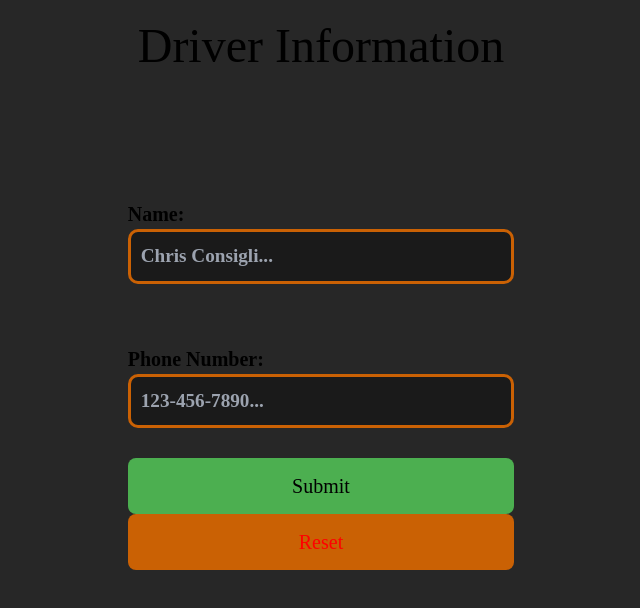
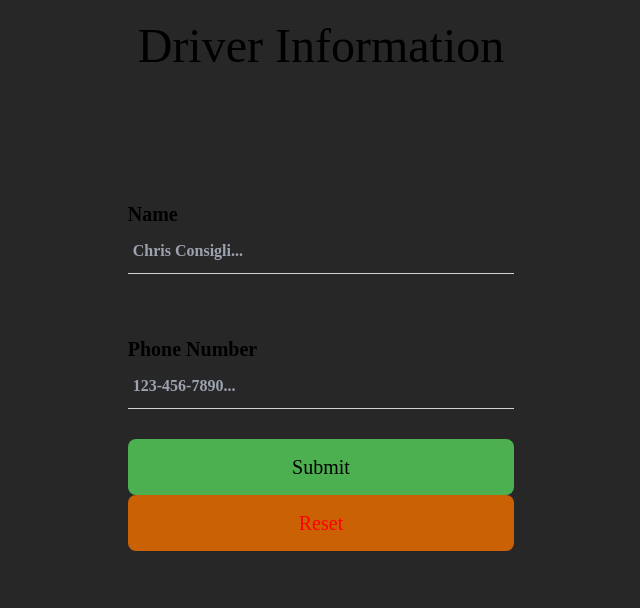
Before and after one commit to denismel2024S/Hackathon24, a React (Vite) app in the folder Hackathon24/: page / in a window 1280 px wide. Both pictures are taken after a click on the button "Driver Login". Shown: the top 608 px of the page, without its empty margins (319-959 px from the left). Built offline with nearby package versions, Linux system fonts and the light colour scheme.

Commit message:
Added textbox animations

```diff
--- a/Hackathon24/src/App.jsx
+++ b/Hackathon24/src/App.jsx
@@ -63,13 +63,18 @@ const App = () => {
             <div>
                 <h2 className="gotACode">Got A Code?</h2>
                 <div className="codeContainer">
+                    <div className = "inputGroup">
                         <input
+                            className = "input"
                             type="tel"
                             value={code}
                             onChange={(e) => setCode(e.target.value)}
                             placeholder={errorMessage ? "Invalid Code" : "Enter Code"}
                             style={errorMessage ? { borderColor: 'red' } : {}}
                             />
+                        <span className = "highlight"></span>
+                        <span className = "bar"></span>
+                    </div>
                 <button className="submit" onClick={handleCodeSubmit}>Submit</button>
                 <button className="driverButton" onClick={handleDriverButtonClick}>Driver Login</button>
                 </div>
--- a/Hackathon24/src/Components/DriverLogin/index.jsx
+++ b/Hackathon24/src/Components/DriverLogin/index.jsx
@@ -103,8 +103,10 @@ export function DriverLogin({}){
             <h1 className = "pageTitle">Driver Information</h1>
             <form className = "inputsContainer" onSubmit={handleSubmit}>
                 <label>
-                    <p className = "fieldLabel">Name:</p>
+                    <p className = "fieldLabel">Name</p>
+                    <div className = "inputGroup">
                         <input
+                            className = "input"
                             type="text"
                             name="name"
                             value={(formData.name)}
@@ -112,10 +114,15 @@ export function DriverLogin({}){
                             placeholder='Chris Consigli...'
                             required
                         />
+                        <span className = "highlight"></span>
+                        <span className = "bar"></span>
+                    </div>
                 </label>
                 <label>
-                   <p className = "fieldLabel">Phone Number: </p>
+                   <p className = "fieldLabel">Phone Number </p>
+                   <div className="inputGroup">
                         <input
+                            className = "input"
                             type="tel"
                             //type="number"
                             name="phone"
@@ -124,6 +131,9 @@ export function DriverLogin({}){
                             placeholder='123-456-7890...'
                             required
                         />
+                        <span className = "highlight"></span>
+                        <span className = "bar"></span>
+                   </div>
                 </label>
                 <button className = "submit" type="submit">Submit</button>
             <Reset/>
--- a/Hackathon24/src/index.css
+++ b/Hackathon24/src/index.css
@@ -72,9 +72,7 @@ label{
 }
 
 input{
-  border: 3px solid var(--secondary);
   background-color: var(--gray);
-  border-radius: 10px;
   color: white;
   padding: 10px;
   font-size: 1.2rem;
@@ -99,6 +97,100 @@ input{
   gap: 10px; /* Add a gap between all items in the container */
 }
 
+
+/* From Uiverse.io by G4b413l */
+.inputGroup {
+  position: relative;
+ }
+
+ .input {
+  font-size: 16px;
+  padding: 10px 10px 10px 5px;
+  display: block;
+  width: 100%;
+  border: none;
+  border-bottom: 1px solid lightgray;
+  background: transparent;
+  border-radius: 0px !important;
+ }
+
+ .input:focus {
+  outline: none;
+ }
+
+ .inputGroup label {
+  color: #ffffff;
+  font-size: 18px;
+  font-weight: normal;
+  position: absolute;
+  pointer-events: none;
+  left: 5px;
+  top: 10px;
+  transition: 0.2s ease all;
+  -moz-transition: 0.2s ease all;
+  -webkit-transition: 0.2s ease all;
+ }
+
+ .input:focus ~ label, .input:valid ~ label {
+  top: -20px;
+  font-size: 14px;
+  color: var(--primary);
+ }
+
+ .bar {
+  position: relative;
+  display: block;
+  width: 100%;
+ }
+
+ .bar:before, .bar:after {
+  content: '';
+  height: 2px;
+  width: 0;
+  bottom: 1px;
+  position: absolute;
+  background: var(--primary);
+  transition: 0.2s ease all;
+  -moz-transition: 0.2s ease all;
+  -webkit-transition: 0.2s ease all;
+ }
+
+ .bar:before {
+  left: 50%;
+ }
+
+ .bar:after {
+  right: 50%;
+ }
+
+ .input:focus ~ .bar:before, .input:focus ~ .bar:after {
+  width: 50%;
+ }
+
+ .highlight {
+  position: absolute;
+  height: 60%;
+  width: 100%;
+  top: 25%;
+  left: 0;
+  pointer-events: none;
+  opacity: 0.5;
+ }
+
+ .input:focus ~ .highlight {
+  animation: inputHighlighter 0.3s ease;
+ }
+
+ @keyframes inputHighlighter {
+  from {
+   background: var(--primary);
+  }
+
+  to {
+   width: 0;
+   background: transparent;
+  }
+ }
 
 
 
```
Also changed, not shown: 1 other file (tests, documents, lock files or other folders). Lines whose indentation alone changed are shown as unchanged.
